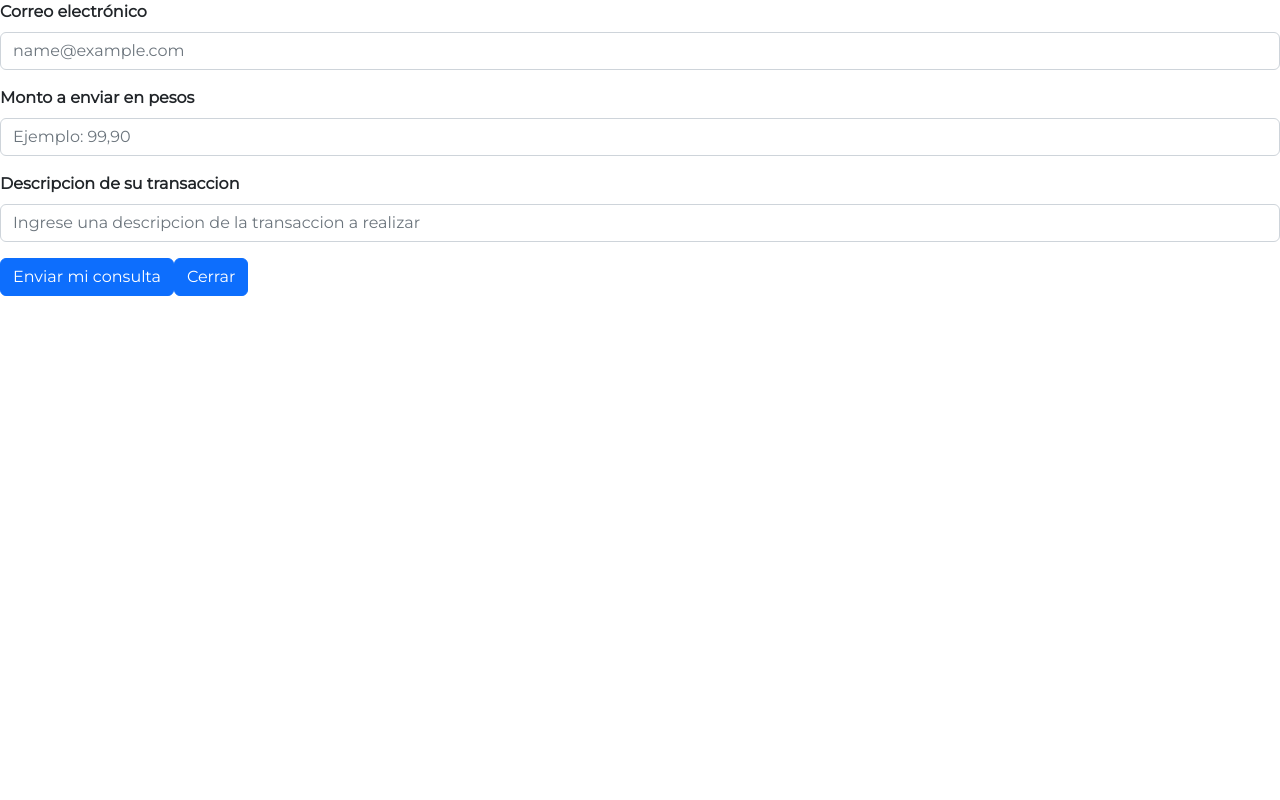
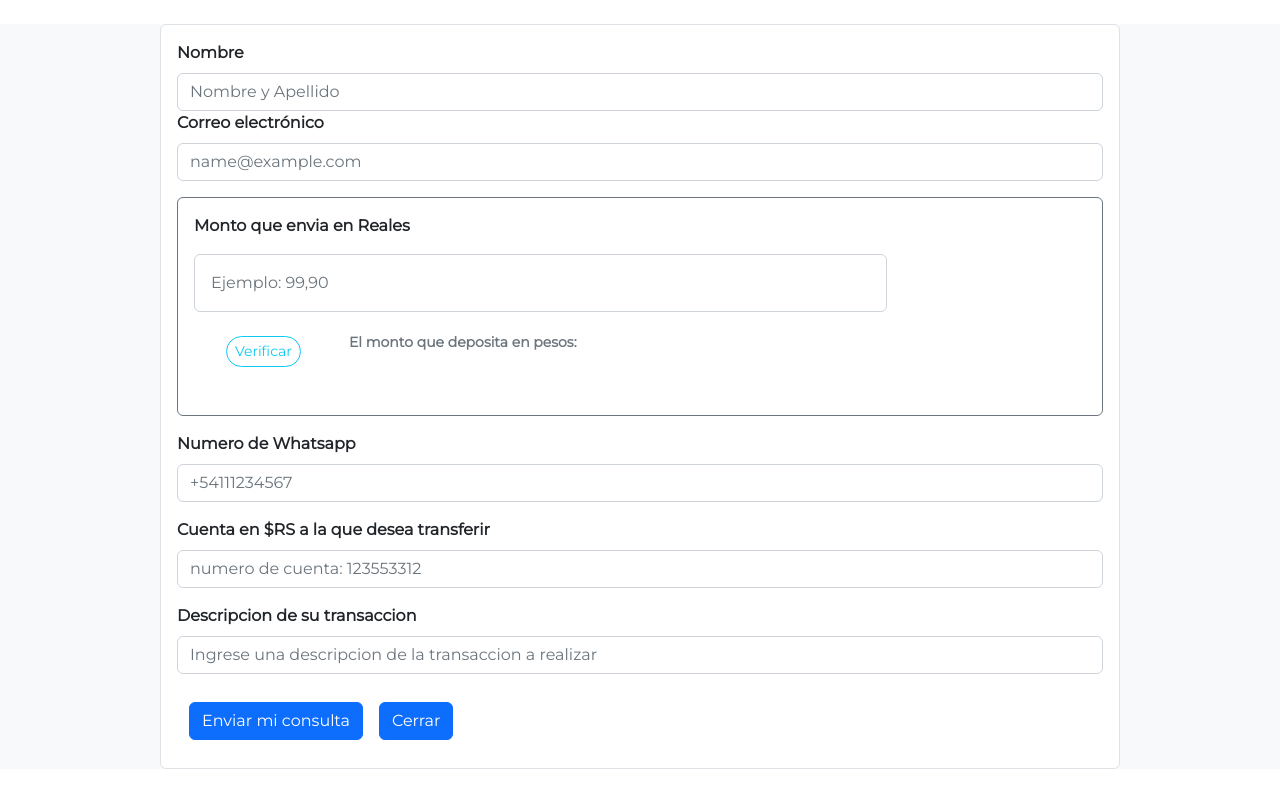
Before and after one commit to Liliani-mg/envialo-ya-front, a React (Vite) app: page /form in a window 1280 px wide. Built offline with nearby package versions, Linux system fonts and the light colour scheme; no server answers.

Commit message:
changes in form and flux

```diff
--- /dev/null
+++ b/src/components/CardCotiz.css
@@ -0,0 +1,4 @@
+.card-cotiz{
+
+    z-index: 3;
+}
--- /dev/null
+++ b/src/components/CardCotiz.jsx
@@ -0,0 +1,60 @@
+import React, { useState } from "react";
+import { getChange } from "../services/converApiCall";
+import "./CardCotiz.css"
+
+function CardCotiz() {
+    const [input, setInput] = useState({
+        montoReales: ""
+    })
+
+    function handleConvert(e){
+        e.preventDefault()
+         const resultChange = getChange("BRL", "ARS", input.montoReales)
+
+      console.log(resultChange);
+      }
+
+
+  return (
+    <div id="card-cotiz" class="d-flex flex-column bg-transparent ">
+        <div class="m-4"></div>
+        <div class="rounded m-4 d-flex justify-content-center">
+      <div class="card bg-white w-100">
+        <div class="border border-light rounded p-2">
+        <label for="exampleFormControlInput2" class="text-body pb-0 p-1 text-center  position-absolute bg-white">
+              Monto que envia en Reales
+            </label>
+            <input
+              type="string"
+              name="montoReales"
+              class="form w-75 p-3 m-3 border rounded border-secondary"
+              id="exampleFormControlInput1"
+              placeholder="Ejemplo: 99,90"
+
+            />
+            <div class="d-flex flex-column">
+
+            <label class="form-text text-muted m-2">
+              Monto que deposita en pesos:{" "}
+            </label>
+            <input class="form-control w-25" type="text" placeholder="23" readonly/>
+
+            </div>
+
+            <button
+              type="button"
+              onClick={handleConvert}
+              class="btn btn-outline-info rounded btn-sm  m-5 mt-5 mb-1 "
+
+            >
+              Verificar
+            </button>
+        </div>
+      </div>
+    </div>
+    </div>
+
+  );
+}
+
+export default CardCotiz;
--- a/src/components/CarouselLanding.css
+++ b/src/components/CarouselLanding.css
@@ -12,6 +12,7 @@
 }
 
 .carousel-image{
+    z-index: 1;
     height: 100vh;
     background-repeat: no-repeat;
     background-size: cover;
--- a/src/components/CarouselLanding.jsx
+++ b/src/components/CarouselLanding.jsx
@@ -1,14 +1,13 @@
-import React from 'react';
+import React from "react";
 import "./CarouselLanding.css";
 
 // const image1 ="https://res.cloudinary.com/dxsvkn4eo/image/upload/v1677499400/bg002_rw3qet.jpg";
 // const image2 ="https://res.cloudinary.com/dxsvkn4eo/image/upload/v1677499400/bg001_u2kmyd.jpg";
 // const image3 = "https://res.cloudinary.com/dxsvkn4eo/image/upload/v1677499400/bg004_rkzo0w.jpg";
 
-
 function CarouselLanding() {
   return (
-
+    <div class="d-flex flex-column w-100 h-100 ">
       <div id="carousel-image" class="carousel slide" data-ride="carousel">
         <div class="carousel-inner">
           <div class="carousel-item carousel-image bg-img-1 active">
@@ -21,9 +20,19 @@ function CarouselLanding() {
             {/* <img class="d-block w-100" src={image3} alt="Third slide"></img> */}
           </div>
         </div>
+        <a
+          class="btn btn-primary rounded m-5 mt-1 w-25 "
+          href="/form"
+          // data-bs-toggle="offcanvas"
+          // href="#offcanvasExample"
+          // role="button"
+          // aria-controls="offcanvasExample"
+        >
+          Siguiente
+        </a>
       </div>
-
-  )
+    </div>
+  );
 }
 
-export default CarouselLanding
+export default CarouselLanding;
--- a/src/components/Form.jsx
+++ b/src/components/Form.jsx
@@ -1,29 +1,77 @@
 import React from "react";
 import { useState } from "react";
 import { postRequest } from "../services/httpRequest";
-// const API_URL = import.meta.env.VITE_API_URL;
-
+import axios from "axios";
+import { getChange } from "../services/converApiCall";
+const API_URL = import.meta.env.VITE_API_URL;
 
 function Form() {
+  const [input, setInput] = useState({
+    date: new Date(),
+    name:"",
+    email: "",
+    realesAmount: "",
+    pesosAmount: "",
+    toAccount:"",
+    fromAccount:"",
+    phone: "",
+    description: "",
+  });
+  // const urlSheets = "https://script.google.com/macros/s/1yr-RsIlJk-VgxY-VmnytbNV2_CuJyeirbaHx5oK9FrXZDYSwryVA1x6L/exec"
 
-  const [input, setInput] = useState({
-    fecha: new Date(),
-    email: "",
-    montoPesos: "",
-    descripcion: ""
-  })
+  function handleSubmit(e) {
+    e.preventDefault();
+    postTransaction(input);
+  }
 
-function handleSubmit(e){
-  e.preventDefault();
-  postRequest(input)
+ function handleConvert(e){
+    e.preventDefault()
+     const resultChange = getChange("BRL", "ARS", input.montoReales)
 
+  console.log(resultChange);
   }
 
 
+  async function postTransaction(data) {
+    await axios
+      .post(API_URL + "/transactions", data)
+      .then((response) => {
+        const respuesta = response.data.body;
+        return respuesta;
+      })
+      .catch((error) => {
+        console.log(error);
+      });
+  }
+
+  function handleForm(e) {
+    e.preventDefault();
+    const newInput = {
+      ...input,
+      [e.target.name]: e.target.value,
+    };
+    console.log(newInput);
+    setInput(newInput);
+  }
+
   return (
-    <div class="mb-3">
+    <div class="bg-light  d-flex justify-content-center mt-4">
+      <div class="card border mw-50 w-75 p-3 rounded">
         <form onSubmit={handleSubmit}>
-        <div class="mb-3">
+        <div class=" form-group">
+            <label for="exampleFormControlInput1" class="form-label text-body">
+             Nombre
+            </label>
+            <input
+              type="text"
+              name="name"
+              class="form-control"
+              id="exampleFormControlInput1"
+              placeholder="Nombre y Apellido"
+              onChange={handleForm}
+            />
+          </div>
+          <div class=" form-group">
             <label for="exampleFormControlInput1" class="form-label text-body">
               Correo electrónico
             </label>
@@ -33,18 +81,74 @@ function handleSubmit(e){
               class="form-control"
               id="exampleFormControlInput1"
               placeholder="name@example.com"
+              onChange={handleForm}
+            />
+          </div>
+
+          {/* <div class="mb-3 mt-3 border border-secondary rounded">
+          <label for="exampleFormControlInput2" class="form-label text-body pb-0 p-3">
+            Monto que envia en pesos
+          </label>
+          <input
+            type="string"
+            name="montoReales"
+            class="form-control w-50 p-3 m-3"
+            id="exampleFormControlInput1"
+            placeholder="Ejemplo: 99,90"
+            onChange={handleForm}
+          />
+        </div> */}
+          <div class="mb-3 mt-3 border border-secondary rounded">
+            <label for="exampleFormControlInput2" class="text-body pb-0 p-3">
+              Monto que envia en Reales
+            </label>
+            <input
+              type="string"
+              name="montoReales"
+              class="form-control w-75 p-3 m-3"
+              id="exampleFormControlInput1"
+              placeholder="Ejemplo: 99,90"
+              onChange={handleForm}
+            />
+            <div class="d-flex flex-row">
+              <button
+              type="button"
+              class="btn btn-outline-info rounded-pill btn-sm  m-5 mt-2 "
+              onClick={handleConvert}
+            >
+              Verificar
+            </button>
+            <p class="form-text text-muted ">
+              El monto que deposita en pesos:{" "}
+            </p>{" "}
+            <p class="form-text text-muted ">{}</p>
+            </div>
+
+          </div>
+          <div class="mb-3">
+            <label for="exampleFormControlInput2" class="form-label text-body">
+              Numero de Whatsapp
+            </label>
+            <input
+              type="text"
+              name="telefono"
+              class="form-control"
+              id="exampleFormControlInput1"
+              placeholder="+54111234567"
+              onChange={handleForm}
             />
           </div>
           <div class="mb-3">
             <label for="exampleFormControlInput2" class="form-label text-body">
-            Monto a enviar en pesos
+              Cuenta en $RS a la que desea transferir
             </label>
             <input
-            type="number"
-            name="montoPesos"
+              type="text"
+              name="toAccount"
               class="form-control"
               id="exampleFormControlInput1"
-            placeholder="Ejemplo: 99,90"
+              placeholder="numero de cuenta: 123553312"
+              onChange={handleForm}
             />
           </div>
           <div class="mb-3">
@@ -57,18 +161,20 @@ function handleSubmit(e){
               class="form-control"
               id="exampleFormControlInput1"
               placeholder="Ingrese una descripcion de la transaccion a realizar"
+              onChange={handleForm}
             />
           </div>
-        <div class="col-auto">
-          <button type="submit" class="btn btn-primary mb-3">
+          <div class="col-auto p-1">
+            <button type="submit" class="btn btn-primary  m-2">
               Enviar mi consulta
             </button>
-          <a type="button" href="/" class="btn btn-primary mb-3">
+            <a type="button" href="/" class="btn btn-primary m-2">
               Cerrar
             </a>
           </div>
         </form>
       </div>
+    </div>
   );
 }
 
--- a/src/pages/Landing.css
+++ b/src/pages/Landing.css
@@ -1,3 +1,8 @@
 .btn-land{
 position: absolute;
 }
+
+.background-images{
+    background-image: url("https://res.cloudinary.com/dxsvkn4eo/image/upload/v1677499400/bg002_rw3qet.jpg");
+height: 100vh;
+}
--- a/src/pages/Landing.jsx
+++ b/src/pages/Landing.jsx
@@ -4,6 +4,7 @@ import { useNavigate } from "react-router-dom";
 
 import NavBar from "../components/NavBar";
 import Form from "../components/Form";
+import CardCotiz from "../components/CardCotiz";
 
 const imageBg =
   "https://res.cloudinary.com/dxsvkn4eo/image/upload/v1677499400/bg002_rw3qet.jpg";
@@ -13,19 +14,11 @@ function Landing() {
   const navigate = useNavigate();
 
   return (
-    <div >
+    <div  id="background-images" class="d-flex flex-column align-items-center" >
       <NavBar />
+      <CardCotiz/>
       <CarouselLanding />
-      <a
-        class="btn btn-primary rounded-pill "
-        href="/form"
-        // data-bs-toggle="offcanvas"
-        // href="#offcanvasExample"
-        // role="button"
-        // aria-controls="offcanvasExample"
-      >
-        Enviar Dinero
-      </a>
+
       {/* <div
         class="offcanvas offcanvas-start"
         tabindex="-1"
--- /dev/null
+++ b/src/services/converApiCall.js
@@ -0,0 +1,17 @@
+const apiKey = import.meta.env.API_CONVERT_KEY
+var myHeaders = new Headers();
+myHeaders.append("apikey", "maw683MbsLJqBCMpAIdddOD56GMaWHzv");
+
+
+var requestOptions = {
+  method: 'GET',
+  redirect: 'follow',
+  headers: myHeaders
+};
+
+export function getChange(to, from, amount){
+  fetch(`https://api.apilayer.com/currency_data/convert?to=${to}&from=${from}&amount=${amount}`, requestOptions)
+  .then(response => response.text())
+  .then(result => console.log(JSON.parse(result)))
+  .catch(error => console.log('error', error));
+}
--- a/src/services/httpRequest.js
+++ b/src/services/httpRequest.js
@@ -23,10 +23,10 @@ const httpRequest = (method, endpoint, data, headers = {}) => {
 }
 
 export const getRequest = (endpoint, headers) =>
-  httpRequest('get', endpoint, null, null)
+  httpRequest('get', endpoint, null)
 
-export const postRequest = (endpoint, data, headers) =>
-  httpRequest('post', endpoint, data, null)
+export const postRequest = (endpoint, data) =>
+  httpRequest('post', endpoint, data)
 
 export const putRequest = (endpoint, data, headers) =>
   httpRequest('put', endpoint, data, null)
```
Also changed, not shown: src/components/CardForm.jsx (added, +15 -0 lines). Lines whose indentation alone changed are shown as unchanged.
